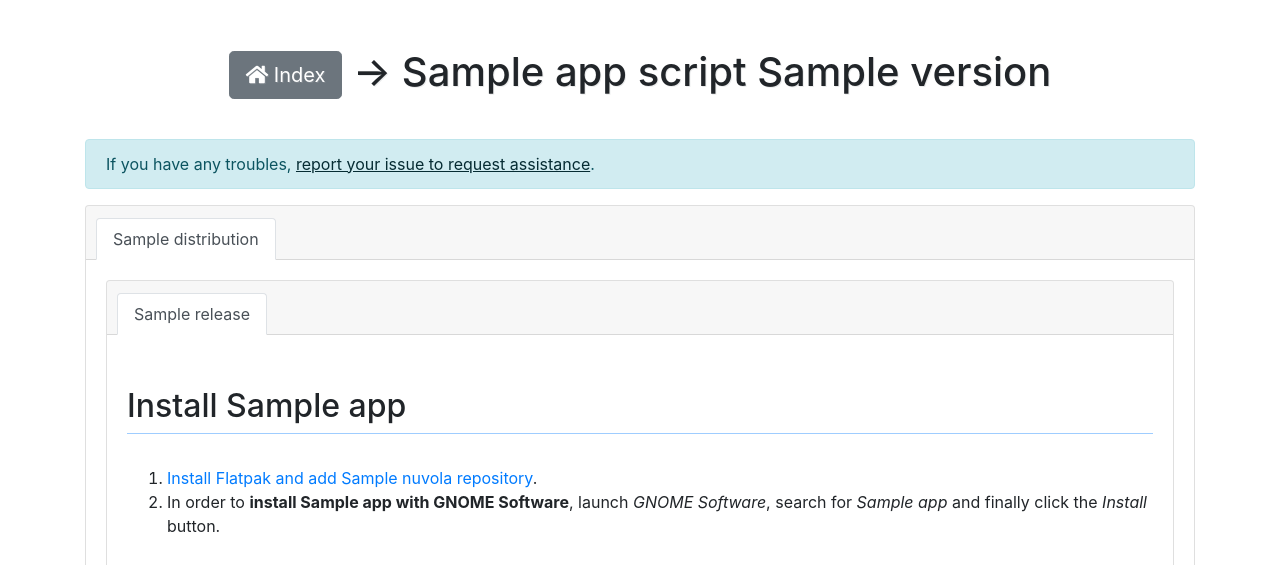
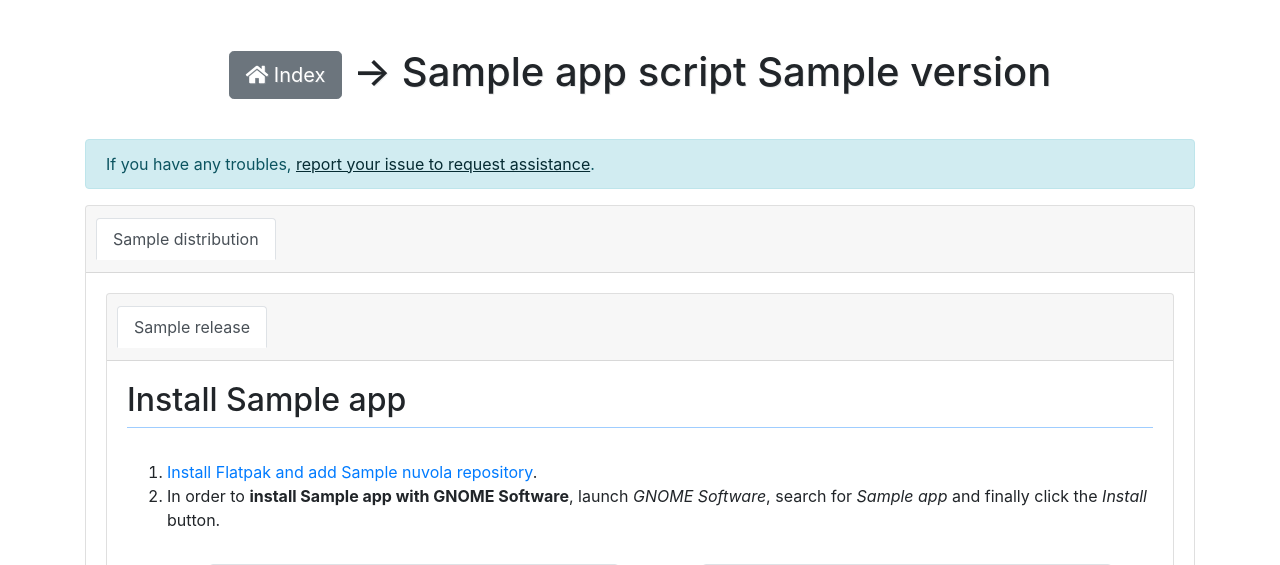
Before and after one commit to tiliado/nuvola.tiliado.eu, a Python web app: template templates/app.html in a window 1280 px wide. Shown: the part 59-624 px from the top of the page. Run offline with Jinja, Linux system fonts and the light colour scheme; the template is opened without the code that fills it: most values are stand-ins (such as "Sample title", 1, 10 or a date in 2020); some libraries are stand-ins or nearby versions; grey boxes are pictures that could not be loaded.

Commit message:
Adjust margins of card children
Signed-off-by: Jiří Janoušek <janousek.jiri@gmail.com>

```diff
--- a/static/css/app.css
+++ b/static/css/app.css
@@ -9,6 +9,10 @@
     margin-bottom: 1em;
     text-align: center;
     text-shadow: 1px 1px #b0b5b944;
+}
+
+.card-body :first-child {
+    margin-top: 0;
 }
 
 th a {
@@ -216,3 +220,11 @@
 .opacity-0 {
     opacity: 0;
 }
+
+.card-body :last-child {
+    margin-bottom: 0;
+}
+
+.card-header :last-child {
+    margin-bottom: 0;
+}
```
